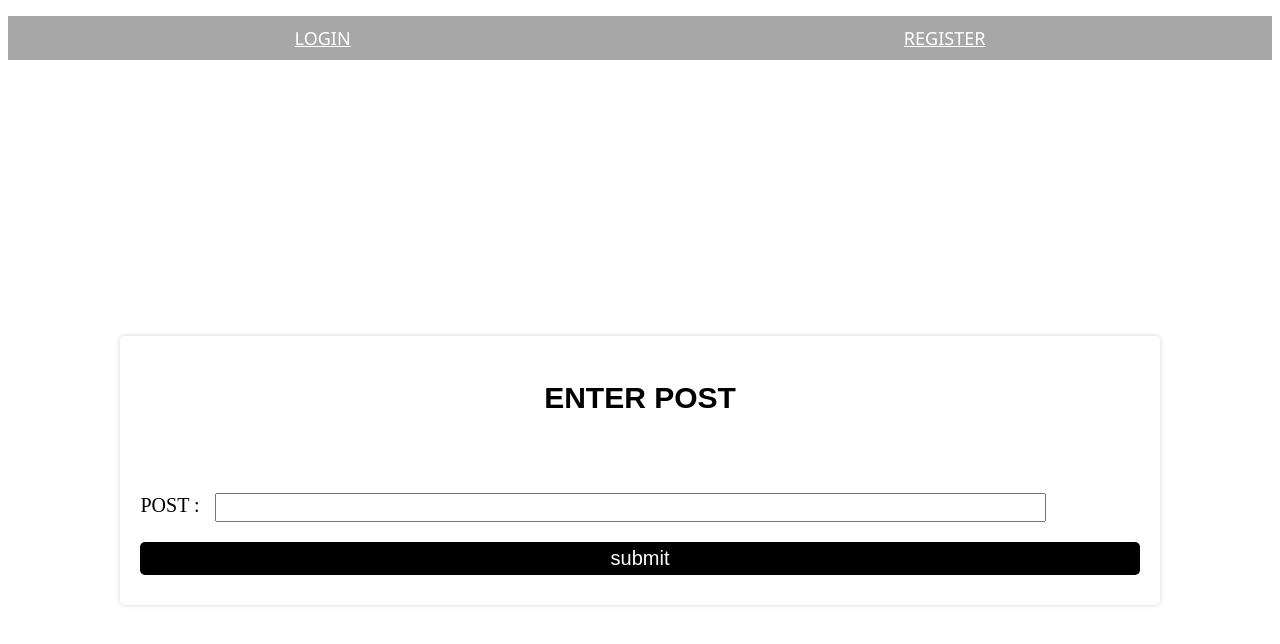
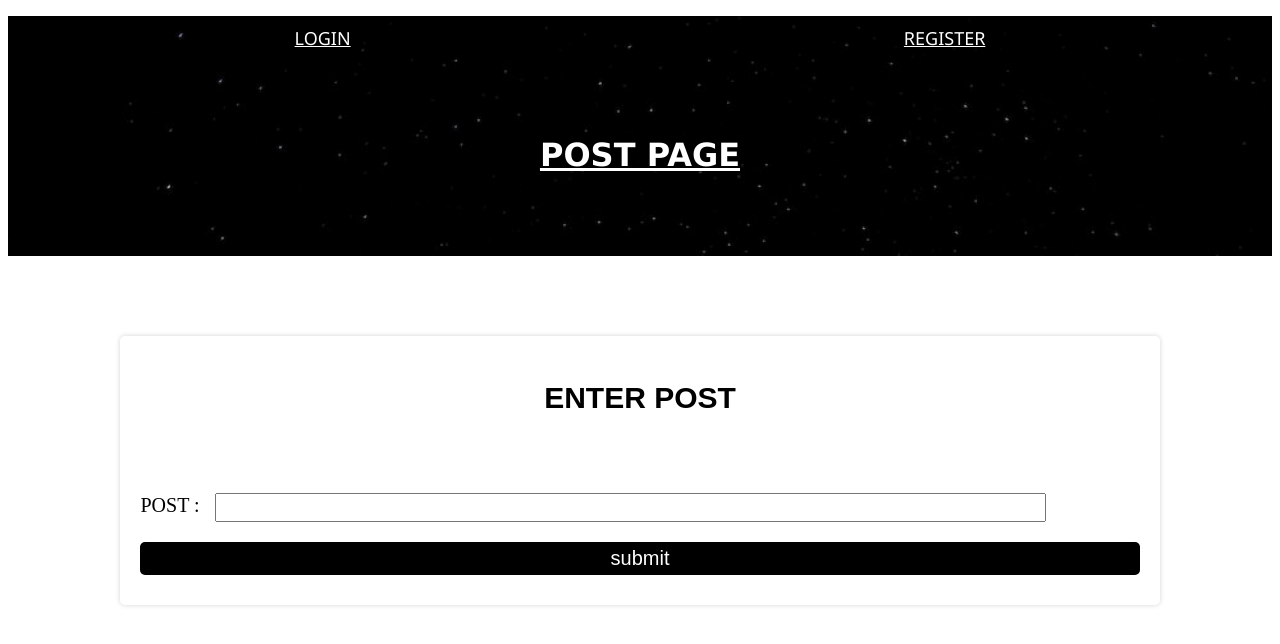
Before and after one commit to akhileshmutyala999/WEB-development, a plain HTML site: page post.html in a window 1280 px wide. Drawn offline with Linux system fonts and the light colour scheme; the site is published under a folder, as on GitHub Pages, so addresses that start at the root find nothing.

Commit message:
FINAL COMMIT FOR ASSIGNMENT6

```diff
--- a/javascript.js
+++ b/javascript.js
@@ -79,7 +79,6 @@ function postForm(e){
     e.preventDefault();
 
     let post1 = document.getElementById('post1').value;
-    console.log(document.getElementById('post1').value)
     let POSTobj = new Allform('', '', '', '', '', '', post1);
     console.log(POSTobj);
     document.getElementById("post_form").reset();
--- a/style.css
+++ b/style.css
@@ -1,5 +1,5 @@
 header {
-    background-image: url(/images/black.jpeg);
+    background-image: url(images/black.jpeg);
     background-size: cover;
     height: 30vh;
     background-attachment: fixed;
```
